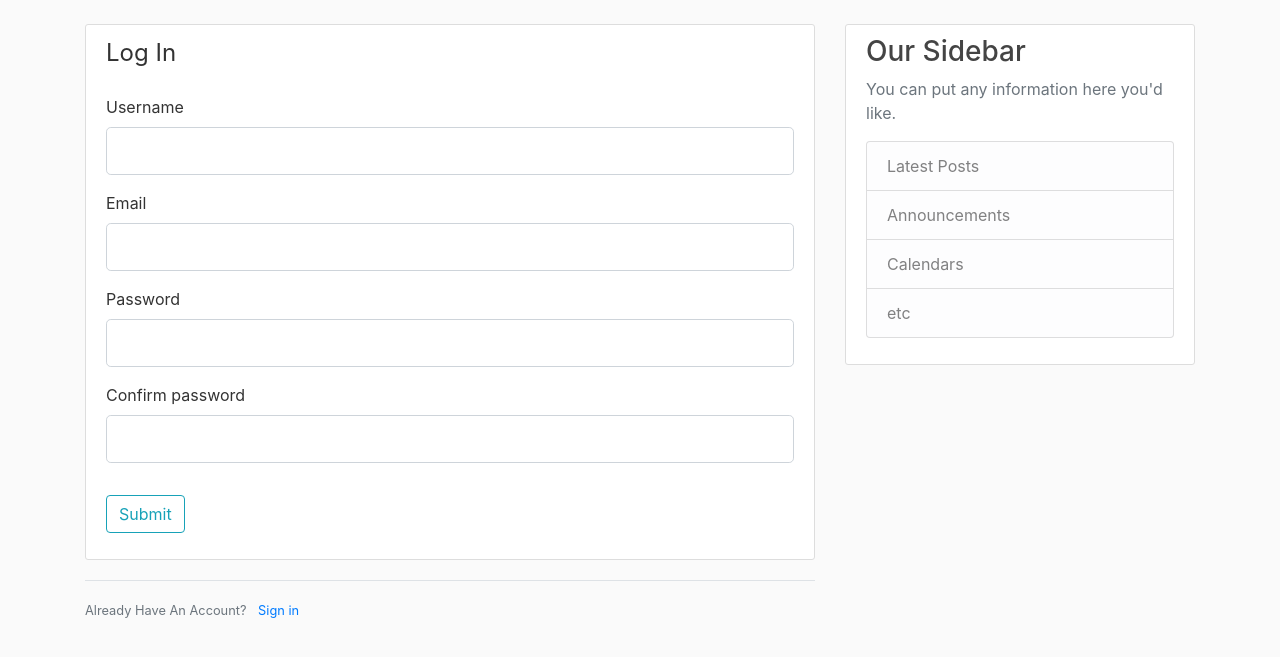
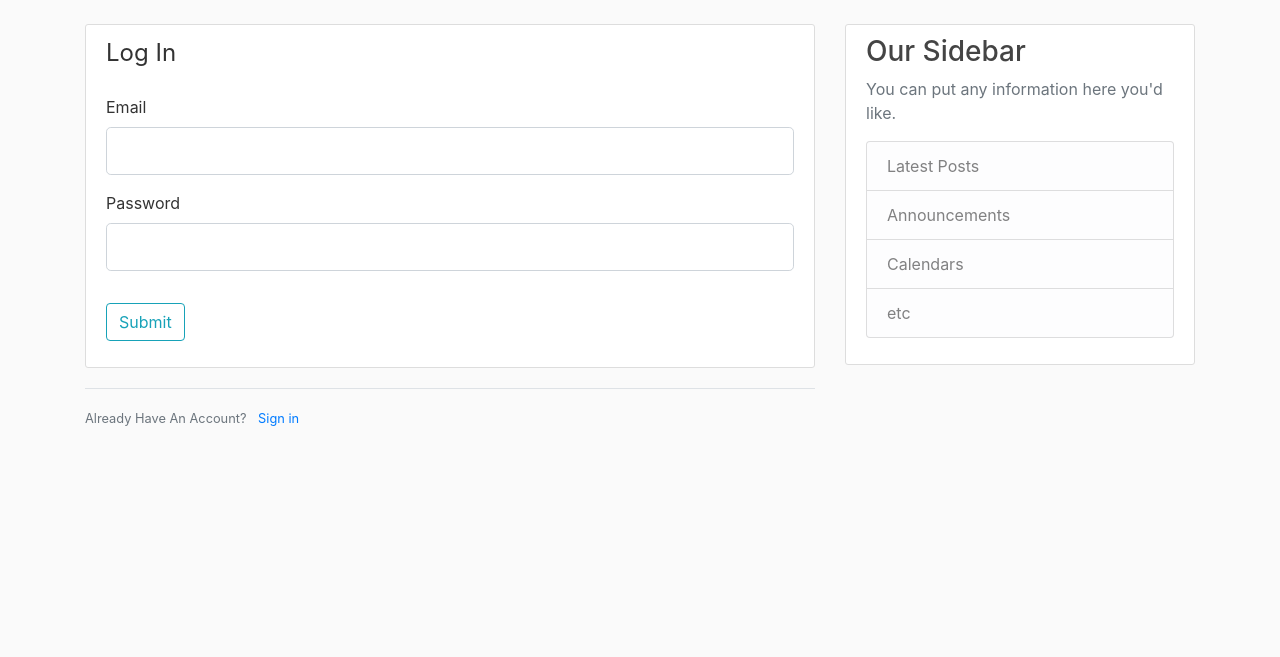
Before and after one commit to ohendarko/Flask_app, a Flask app: template templates/login.html in a window 1280 px wide. Shown: the part 56-713 px from the top of the page. Run offline with Flask 3, Linux system fonts and the light colour scheme; the template is opened without the code that fills it: most values are stand-ins (such as "Sample title", 1, 10 or a date in 2020); form fields are guessed from the names that the template uses.

Commit message:
creating login form part2: We need only email and password

```diff
--- a/templates/login.html
+++ b/templates/login.html
@@ -5,21 +5,7 @@
                         {{ form.hidden_tag() }}
                         <fieldset class="form-group">
                                 <legend class="borger-bottom mb-4">Log In</legend>
-                                <div class="form-group">
-                                        {{ form.username.label(class="form-control-label") }}
 
-                                        {% if form.username.errors %}
-                                        {{ form.username(class="form-control form-control-lg is-invalid") }}
-                                        <div class="invalid-feedback">
-                                                {% for error in form.username.errors %}
-                                                        <span>{{ error }}</span>
-                                                {% endfor %}
-                                        </div>
-                                        {% else %}
-                                                {{ form.username(class="form-control form-control-lg") }}
-                                        {% endif %}
-
-                                </div>
                                 <div class="form-group">
                                         {{ form.email.label(class="form-control-label") }}
                                         {% if form.email.errors %}
@@ -46,19 +32,7 @@
                                                 {{ form.password(class="form-control form-control-lg") }}
                                         {% endif %}
                                 </div>
-                                <div class="form-group">
-                                        {{ form.confirm_password.label(class="form-control-label") }}
-                                        {% if form.confirm_password.errors %}
-                                        {{ form.confirm_password(class="form-control form-control-lg is-invalid") }}
-                                        <div class="invalid-feedback">
-                                                {% for error in form.confirm_password.errors %}
-                                                        <span>{{ error }}</span>
-                                                {% endfor %}
-                                        </div>
-                                        {% else %}
-                                                {{ form.confirm_password(class="form-control form-control-lg") }}
-                                        {% endif %}
-                                </div>
+
                         </fieldset>
                         <div class="form-group">
                                 {{ form.submit(class="btn btn-outline-info") }}
```
